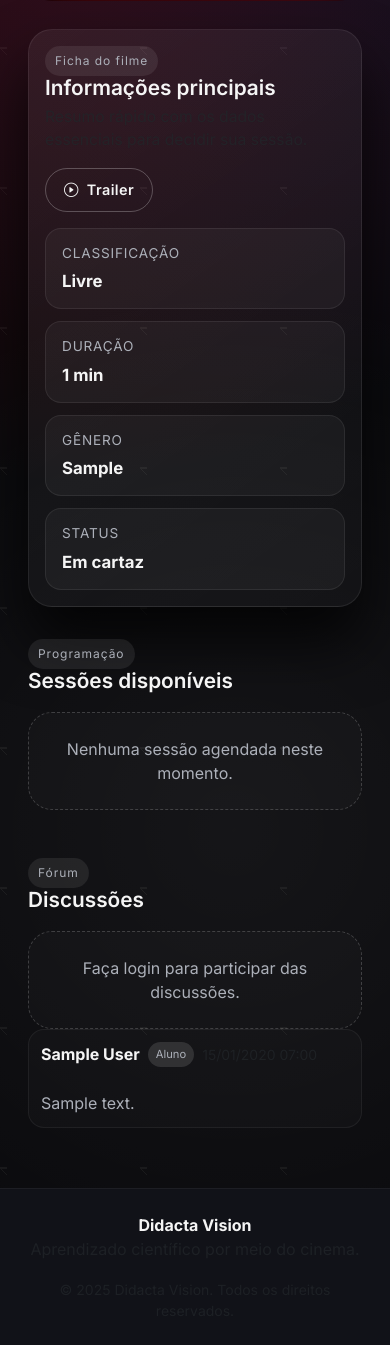
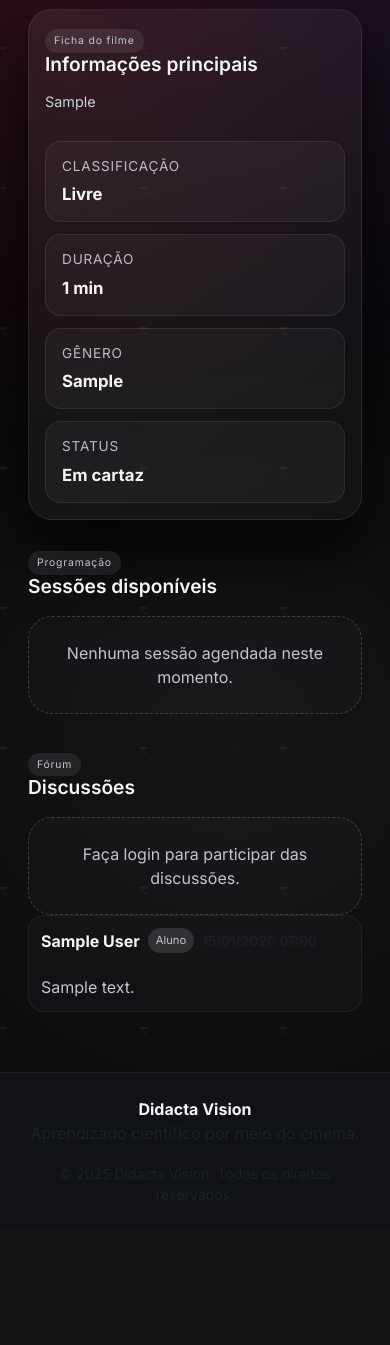
Before and after one commit to rafael-santosdev/Didacta-Vision, a Django app: page /films/1/ in a window 390 px wide. Shown: the part 371-1716 px from the top of the page. After the commit the page ends 1571 px from the top, so only its background shows below. Run offline with Django 5.2, Linux system fonts and the light colour scheme; tables that the repository leaves empty hold one stand-in row (values such as "Sample post"); data that the repository does not hold is empty.

Commit message:
Atualiza templates, CSS e adiciona imagem de perfil

```diff
--- a/didacta/templates/didacta/filmes/detalhes_filme.html
+++ b/didacta/templates/didacta/filmes/detalhes_filme.html
@@ -40,13 +40,11 @@
             <span class="dv-badge">Ficha do filme</span>
             <h2 class="dv-section__title">Informações principais</h2>
             <p class="text-muted dv-section__subtitle">Resumo rápido com os dados essenciais para decidir sua sessão.</p>
+            <div class="dv-sinopse">
+                <p class="dv-sinopse__text">{{ filme.sinopse }}</p>
+            </div>
         </div>
         <div class="dv-detail-meta__actions">
-            {% if filme.trailer_url %}
-            <a class="dv-btn ghost" href="{{ filme.trailer_url }}" target="_blank" rel="noreferrer">
-                <i class="bi bi-play-circle"></i> Trailer
-            </a>
-            {% endif %}
             {% if sessoes_futuras %}
             <a class="dv-btn primary" href="#sessoes">
                 <i class="bi bi-calendar-event"></i> Ver sessões
--- a/static/css/style.css
+++ b/static/css/style.css
@@ -5,7 +5,7 @@
     --panel: 232 18% 12%;
     --panel-strong: 234 20% 16%;
     --foreground: 0 0% 96%;
-    --foreground-muted: 222 9% 70%;
+    --foreground-muted: 222 9% 78%;
     --primary: 357 92% 51%;
     --primary-strong: 357 92% 60%;
     --accent: 207 89% 52%;
@@ -774,6 +774,17 @@ main, section, header, footer {
     border: 1px solid rgba(255,255,255,0.08);
 }
 
+.dv-sinopse {
+    margin-top: clamp(16px, 3vw, 20px);
+}
+
+.dv-sinopse__text {
+    font-size: clamp(0.95rem, 2vw, 1.05rem);
+    line-height: 1.7;
+    color: hsl(222 9% 82%);
+    margin: 0;
+}
+
 .dv-detail-meta__header {
     display: flex;
     align-items: flex-start;
@@ -806,7 +817,7 @@ main, section, header, footer {
 
 .dv-stat__label {
     font-size: 0.85rem;
-    color: hsl(var(--foreground-muted));
+    color: hsl(222 9% 75%);
     letter-spacing: 0.06em;
     text-transform: uppercase;
 }
@@ -1374,6 +1385,11 @@ main, section, header, footer {
         width: 100%;
     }
 
+    /* Esconde subtítulo verboso no mobile */
+    .dv-section__subtitle {
+        display: none;
+    }
+
     .dv-detail-grid {
         grid-template-columns: 1fr;
         gap: 20px;
@@ -1434,27 +1450,110 @@ main, section, header, footer {
         width: 100%;
     }
 
+    /* Meta tags mais compactas no mobile */
     .dv-meta {
-        flex-direction: column;
-        align-items: flex-start;
-        gap: 8px;
+        flex-direction: row;
+        align-items: center;
+        gap: 10px;
+        flex-wrap: wrap;
+        font-size: 0.8rem;
+    }
+
+    /* Hero - página inicial: apenas título e botões no mobile */
+    .dv-hero {
+        min-height: clamp(320px, 45vh, 400px);
+        border-radius: var(--radius-lg);
+    }
+
+    .dv-hero__image {
+        filter: brightness(0.7);
+    }
+
+    .dv-hero__overlay {
+        background: linear-gradient(125deg, rgba(0,0,0,0.92) 20%, rgba(0,0,0,0.65) 60%, rgba(0,0,0,0.3) 100%);
+    }
+
+    .dv-hero__content {
+        padding: clamp(20px, 4vw, 28px);
+        gap: clamp(16px, 3vw, 20px);
+    }
+
+    /* Remove badge, sinopse e meta tags no mobile */
+    .dv-hero .dv-badge {
+        display: none;
+    }
+
+    .dv-hero .dv-hero__lead {
+        display: none;
+    }
+
+    .dv-hero .dv-meta {
+        display: none;
     }
 
     .dv-hero__title {
-        font-size: clamp(1.8rem, 6vw, 2.4rem);
+        font-size: clamp(1.75rem, 5vw, 2.2rem);
+        line-height: 1.15;
+        margin-bottom: 0;
+    }
+
+    .dv-hero__actions {
+        margin-top: 0;
+        gap: 10px;
+    }
+
+    .dv-hero__actions .dv-btn {
+        flex: 1;
+        min-width: 0;
+        font-size: 0.9rem;
+        padding: 10px 16px;
+    }
+
+    /* Detail hero: apenas título e botões no mobile */
+    .dv-detail-hero {
+        min-height: clamp(280px, 40vh, 380px);
+        border-radius: var(--radius-lg);
+    }
+
+    .dv-detail-hero img {
+        filter: brightness(0.6);
+    }
+
+    .dv-detail-hero::before {
+        background: linear-gradient(125deg, rgba(0,0,0,0.92), rgba(0,0,0,0.5));
+    }
+
+    .dv-detail-hero__content {
+        padding: clamp(20px, 4vw, 28px);
+        gap: clamp(20px, 4vw, 24px);
+        justify-content: center;
+    }
+
+    /* Remove badge, meta tags e sinopse no mobile */
+    .dv-detail-hero .dv-badge {
+        display: none;
+    }
+
+    .dv-detail-hero .dv-meta {
+        display: none;
+    }
+
+    .dv-detail-hero .dv-hero__lead {
+        display: none;
+    }
+
+    .dv-detail-hero .dv-hero__title {
+        margin-bottom: 0;
+        text-align: center;
+    }
+
+    .dv-detail-hero .dv-hero__actions {
+        justify-content: center;
+        margin-top: 0;
     }
 
     .dv-section__title {
         font-size: clamp(1.3rem, 4vw, 1.5rem);
-    }
-
-    .dv-detail-hero {
-        min-height: clamp(250px, 35vh, 40vh);
-        border-radius: var(--radius-lg);
-    }
-
-    .dv-detail-hero__content {
-        padding: clamp(20px, 4vw, 24px);
     }
 
     .dv-card-wide,
@@ -1482,6 +1656,7 @@ main, section, header, footer {
     .dv-comment__header {
         flex-direction: column;
         align-items: flex-start;
+        gap: 10px;
     }
 
     .dv-comment__header .dv-hero__actions {
@@ -1494,6 +1669,21 @@ main, section, header, footer {
         text-align: center;
         align-items: center;
     }
+
+    /* Badge menor no mobile */
+    .dv-badge {
+        font-size: 0.7rem;
+        padding: 5px 10px;
+    }
+
+    /* Seções mais compactas */
+    .dv-section {
+        margin-top: clamp(32px, 5vw, 48px);
+    }
+
+    .dv-section + .dv-section {
+        margin-top: clamp(40px, 6vw, 56px);
+    }
 }
 
 /* Small mobile */
@@ -1523,29 +1713,55 @@ main, section, header, footer {
     }
 
     .dv-section {
-        margin-top: 32px;
+        margin-top: 28px;
+    }
+
+    .dv-section + .dv-section {
+        margin-top: 36px;
     }
 
     .dv-hero {
         border-radius: var(--radius-lg);
-        min-height: 350px;
+        min-height: 300px;
     }
 
     .dv-hero__content {
-        padding: 20px;
+        padding: 18px;
+        gap: 12px;
     }
 
     .dv-hero__title {
-        font-size: 1.6rem;
-    }
-
-    .dv-hero__lead {
-        font-size: 0.95rem;
+        font-size: 1.5rem;
+        line-height: 1.2;
+    }
+
+    .dv-hero__actions {
+        flex-direction: column;
+        gap: 8px;
+    }
+
+    .dv-hero__actions .dv-btn {
+        width: 100%;
+        font-size: 0.85rem;
     }
 
     .dv-card {
         min-width: calc(100vw - 48px);
         max-width: calc(100vw - 48px);
+    }
+
+    .dv-card__body {
+        padding: 14px;
+        gap: 10px;
+    }
+
+    .dv-card__body strong {
+        font-size: 1rem;
+    }
+
+    .dv-card__body .dv-btn {
+        font-size: 0.85rem;
+        padding: 8px 14px;
     }
 
     .dv-card-wide,
@@ -1603,12 +1819,44 @@ main, section, header, footer {
         gap: 10px;
     }
 
+    .dv-section__title {
+        font-size: 1.2rem;
+    }
+
     .dv-detail-hero {
-        min-height: 280px;
+        min-height: 260px;
     }
 
     .dv-detail-hero__content {
         padding: 16px;
+        gap: 20px;
+        justify-content: center;
+    }
+
+    .dv-detail-hero .dv-hero__title {
+        font-size: 1.5rem;
+        text-align: center;
+        margin-bottom: 0;
+    }
+
+    .dv-detail-hero .dv-hero__actions {
+        justify-content: center;
+        flex-direction: column;
+        width: 100%;
+        gap: 10px;
+    }
+
+    .dv-detail-hero .dv-hero__actions .dv-btn {
+        width: 100%;
+    }
+
+    .dv-meta {
+        font-size: 0.75rem;
+        gap: 8px;
+    }
+
+    .dv-meta span {
+        padding: 4px 8px;
     }
 
     .dv-comment {
@@ -1618,6 +1866,33 @@ main, section, header, footer {
     .dv-comment__replies {
         padding-left: 12px;
         margin-left: 8px;
+    }
+
+    .dv-badge {
+        font-size: 0.65rem;
+        padding: 4px 9px;
+    }
+
+    .dv-detail-meta__header {
+        gap: 12px;
+    }
+
+    .dv-detail-meta__actions {
+        width: 100%;
+    }
+
+    .dv-detail-meta__actions .dv-btn {
+        flex: 1;
+        min-width: 0;
+    }
+
+    .dv-sinopse {
+        margin-top: 14px;
+    }
+
+    .dv-sinopse__text {
+        font-size: 0.9rem;
+        line-height: 1.6;
     }
 
 .dv-notification {
```
Also changed, not shown: other parts of static/css/style.css (+76 -1 lines), media/perfis/rockstar-game-logo-transparent-free-png.webp (added), 1 other file.
